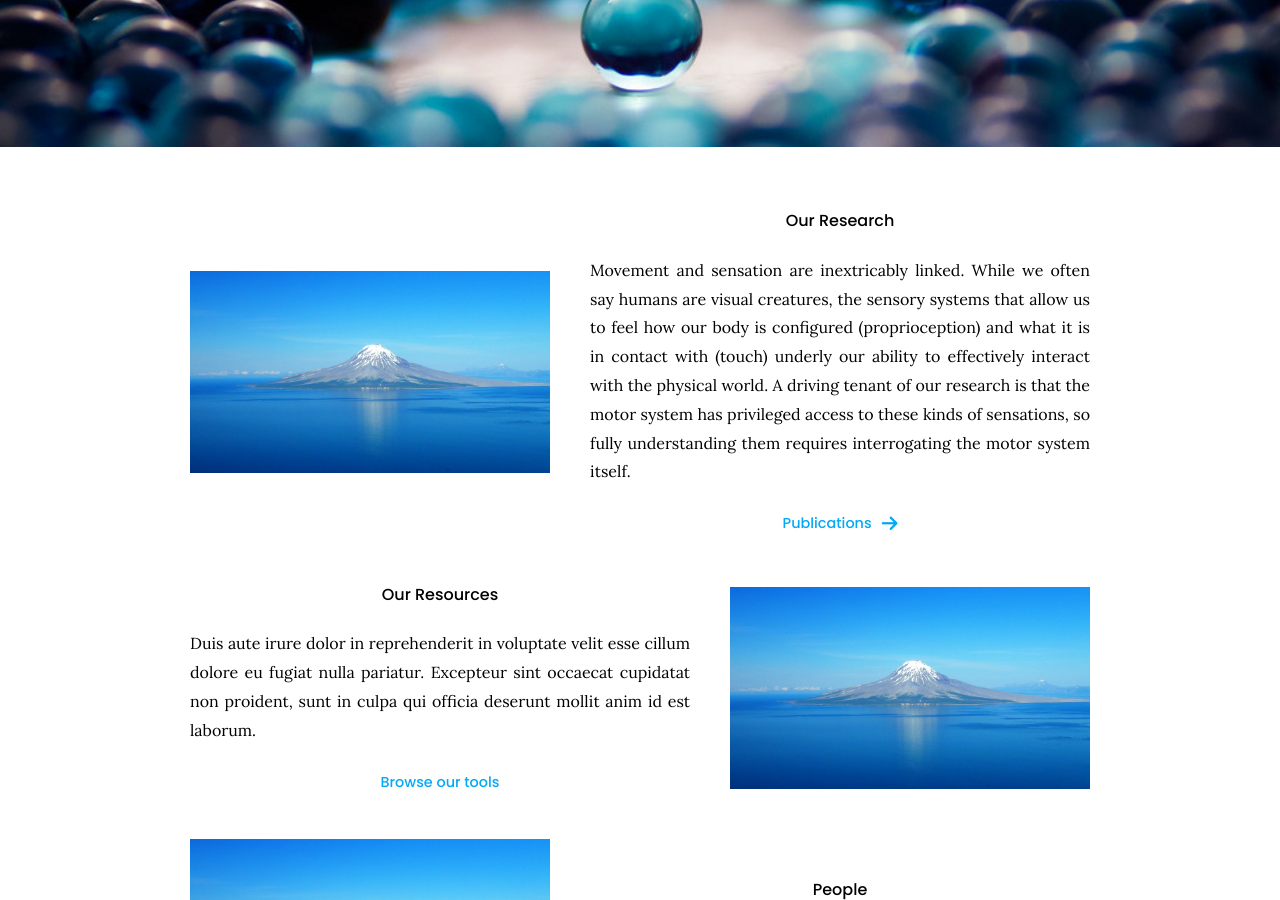
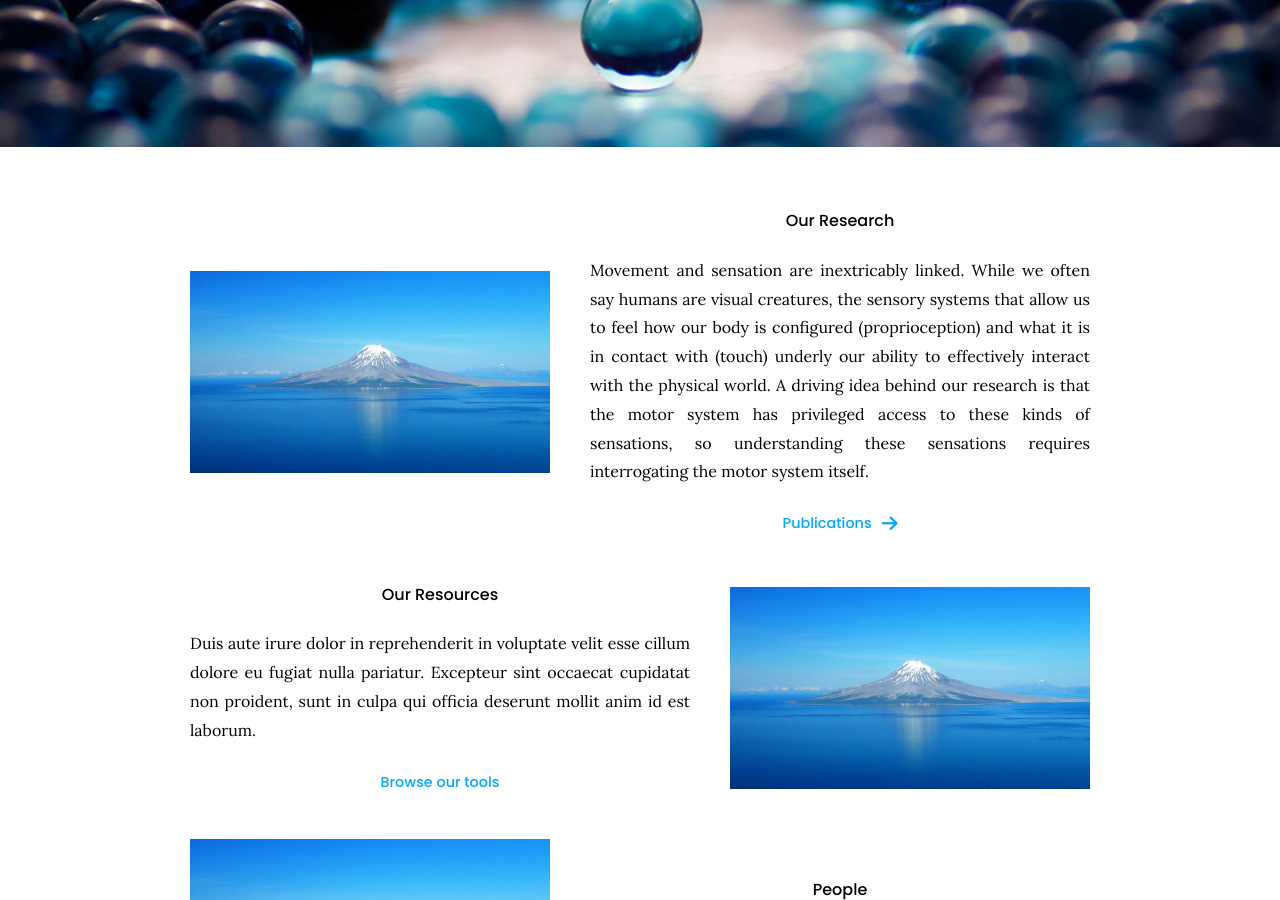
Before and after one commit to sensationinmotion/sensationinmotion.github.io, a Jekyll site: the page built from index.md, in a window 1280 px wide and 900 px high, scrolled down 508 px. Built offline with Jekyll 4.4.1, drawn with Linux system fonts in a browser that asks for light colours.

Commit message:
Update index.md

```diff
--- a/index.md
+++ b/index.md
@@ -15,7 +15,7 @@ Welcome to the Sensation in Motion Lab at San Diego State University! We study (
 {% include section.html %}
 
 {% capture text %}
-Movement and sensation are inextricably linked. While we often say humans are visual creatures, the sensory systems that allow us to feel how our body is configured (proprioception) and what it is in contact with (touch) underly our ability to effectively interact with the physical world. A driving tenant of our research is that the motor system has privileged access to these kinds of sensations, so fully understanding them requires interrogating the motor system itself.
+Movement and sensation are inextricably linked. While we often say humans are visual creatures, the sensory systems that allow us to feel how our body is configured (proprioception) and what it is in contact with (touch) underly our ability to effectively interact with the physical world. A driving idea behind our research is that the motor system has privileged access to these kinds of sensations, so understanding these sensations requires interrogating the motor system itself.
 
 {%
   include link.html
```
